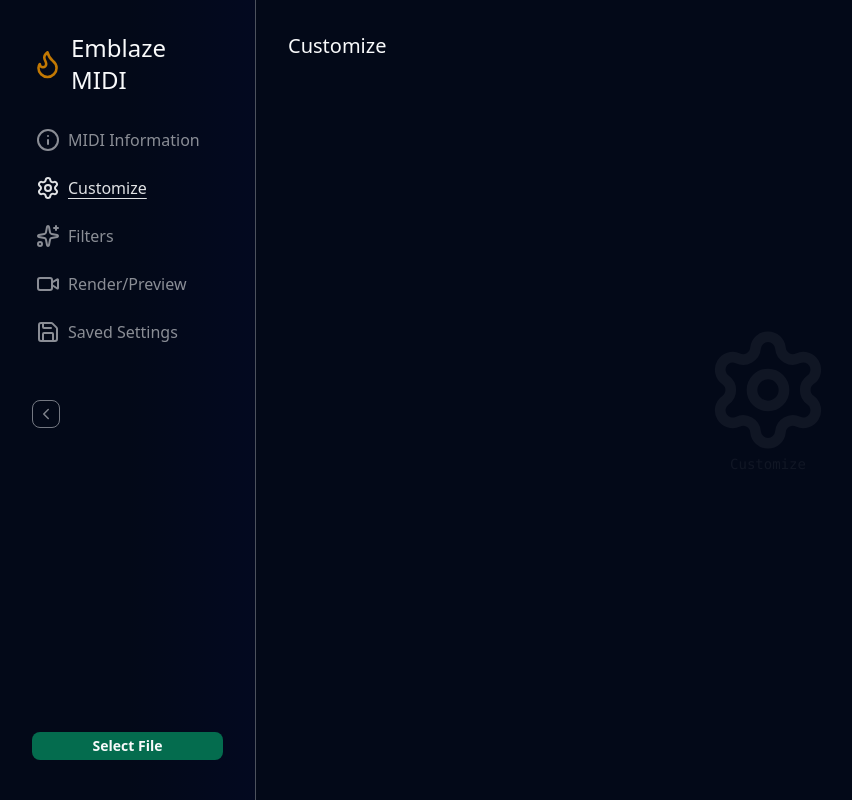
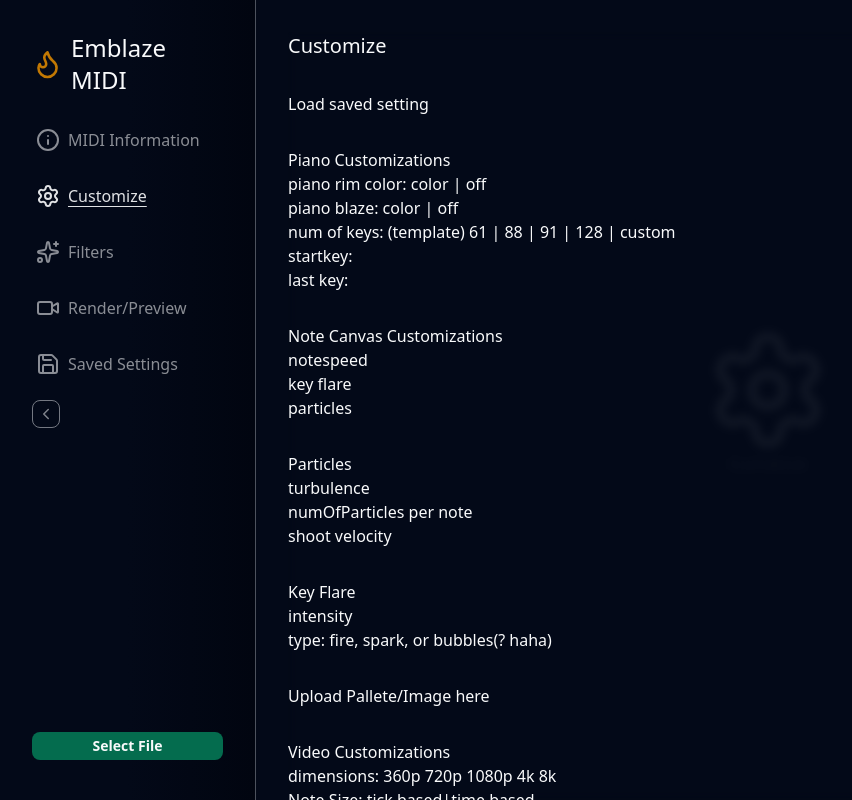
Before and after one commit to AndreBryant/emblaze-app, a SvelteKit app: page / in a window 1280 px wide. Both pictures are taken after a click on the button "Customize". Shown: the whole page, without its empty margins (0-852 px from the left). Built offline with nearby package versions, Linux system fonts and the light colour scheme.

Commit message:
add boilerplate fields

```diff
--- a/src/components/Buttons/Button.svelte
+++ b/src/components/Buttons/Button.svelte
@@ -19,9 +19,9 @@
 			break;
 		case 'destructive':
 			style =
-				'my-2 px-2 py-1 text-sm text-secondary bg-red-500 font-semibold rounded-lg' +
+				'my-2 px-2 py-1 text-sm text-secondary bg-red-700 font-semibold rounded-lg' +
 				(wFull ? ' w-full' : '') +
-				' hover:bg-red-600 hover:cursor-pointer' +
+				' hover:bg-red-800 hover:cursor-pointer' +
 				' transition duration-150' +
 				' overflow-hidden text-ellipsis whitespace-nowrap';
 
--- /dev/null
+++ b/src/components/NoFileLoaded.svelte
@@ -0,0 +1,5 @@
+<div class="flex flex-col gap-4">
+	<pre class="opacity-70 hover:opacity-95">&gt; No MIDI file loaded. </pre>
+	<pre
+		class="opacity-70 hover:opacity-95">&gt; Please select a MIDI file (.mid) using the button on the bottom left.</pre>
+</div>
--- a/src/components/Sidebar.svelte
+++ b/src/components/Sidebar.svelte
@@ -16,11 +16,11 @@
 
 <div
 	id="sidebar"
-	class={`p-8 flex flex-col gap-8 border-r border-r-secondary border-opacity-30 fixed h-full select-none bg-gradient-to-r from-primary from-50% to-[#030920] ${$isSidebarCollapsed ? ' w-24' : ' w-64'}`}
+	class={`p-8 flex flex-col gap-8 border-r border-r-secondary border-opacity-30 fixed h-full select-none bg-gradient-to-r from-primary from-50% to-[#010510] ${$isSidebarCollapsed ? ' w-24' : ' w-64'}`}
 >
 	<AppTitle label={'Emblaze MIDI'} />
 	<div class="flex-grow">
-		<ul class="flex flex-col gap-6 justify-center">
+		<ul class="flex flex-col gap-8 justify-center">
 			{#each items as item}
 				<TabTrigger
 					logo={item.logo}
--- a/src/components/TabContent.svelte
+++ b/src/components/TabContent.svelte
@@ -1,12 +1,21 @@
 <script>
+	import { isSidebarCollapsed } from '$lib/stores/app-stores.js';
 	export let component;
 	export let props = {};
 	export let logo;
 	export let label;
+
+	let wStyle = '64';
+
+	$: wStyle = $isSidebarCollapsed ? '24' : '64';
 </script>
 
 <div
-	class="absolute top-0 left-0 h-full w-full flex justify-center items-center pointer-events-none"
+	class={'fixed top-0 left-0 h-full flex justify-center items-center pointer-events-none ' +
+		' ml-' +
+		wStyle +
+		' ' +
+		($isSidebarCollapsed ? 'w-[calc(100vw-6rem)]' : 'w-[calc(100vw-16rem)]')}
 >
 	<div class="opacity-5">
 		<span class="icon">
--- a/src/components/tab-settings/customize/Customize.svelte
+++ b/src/components/tab-settings/customize/Customize.svelte
@@ -1,3 +1,103 @@
-<div class="flex flex-col gap-8">
+<script>
+</script>
+
+<div class="flex flex-col gap-8 pb-8 backdrop-blur-sm">
 	<h2 class="text-xl">Customize</h2>
+	<!-- load Saved Setting -->
+	<div>
+		<p>Load saved setting</p>
+	</div>
+	<!-- Piano -->
+	<div>
+		<h3>Piano Customizations</h3>
+		<p>piano rim color: color | off</p>
+		<p>piano blaze: color | off</p>
+		<p>num of keys: (template) 61 | 88 | 91 | 128 | custom</p>
+
+		<!-- if num of keys:custom -->
+		<p>startkey:</p>
+		<p>last key:</p>
+	</div>
+
+	<!-- Note Canvas -->
+	<div>
+		<h3>Note Canvas Customizations</h3>
+		<p>notespeed</p>
+		<p>key flare</p>
+		<p>particles</p>
+	</div>
+
+	<!-- if particles:on -->
+	<div>
+		<h3>Particles</h3>
+		<p>turbulence</p>
+		<p>numOfParticles per note</p>
+		<p>shoot velocity</p>
+	</div>
+
+	<!-- if flare:on -->
+	<div>
+		<h3>Key Flare</h3>
+		<p>intensity</p>
+		<p>type: fire, spark, or bubbles(? haha)</p>
+	</div>
+
+	<!-- Color Scheme -->
+	<div>
+		<h3>Upload Pallete/Image here</h3>
+	</div>
+
+	<!-- Video Customizations -->
+	<div>
+		<h3>Video Customizations</h3>
+		<p>dimensions: 360p 720p 1080p 4k 8k</p>
+		<p>Note Size: tick based|time based</p>
+		<p>framerate: 60 | 30 | custom:max[60]</p>
+	</div>
+	<!-- Video Customizations -->
+	<div>
+		<h3>Video Customizations</h3>
+		<p>dimensions: 360p 720p 1080p 4k 8k</p>
+		<p>framerate: 60 | 30 | custom:max[60]</p>
+	</div>
+	<!-- Video Customizations -->
+	<div>
+		<h3>Video Customizations</h3>
+		<p>dimensions: 360p 720p 1080p 4k 8k</p>
+		<p>framerate: 60 | 30 | custom:max[60]</p>
+	</div>
+	<!-- Video Customizations -->
+	<div>
+		<h3>Video Customizations</h3>
+		<p>dimensions: 360p 720p 1080p 4k 8k</p>
+		<p>framerate: 60 | 30 | custom:max[60]</p>
+	</div>
+	<!-- Video Customizations -->
+	<div>
+		<h3>Video Customizations</h3>
+		<p>dimensions: 360p 720p 1080p 4k 8k</p>
+		<p>framerate: 60 | 30 | custom:max[60]</p>
+	</div>
+	<!-- Video Customizations -->
+	<div>
+		<h3>Video Customizations</h3>
+		<p>dimensions: 360p 720p 1080p 4k 8k</p>
+		<p>framerate: 60 | 30 | custom:max[60]</p>
+	</div>
+	<!-- Video Customizations -->
+	<div>
+		<h3>Video Customizations</h3>
+		<p>dimensions: 360p 720p 1080p 4k 8k</p>
+		<p>framerate: 60 | 30 | custom:max[60]</p>
+	</div>
+
+	<!-- Save current Setting -->
+	<div>
+		<button>save</button>
+		<input type="text" name="" id="" placeholder="name the setting" />
+		<p>
+			naming it the same as an existing setting, overwrites the setting (Local storage only has 10mb
+			limit capacity)
+		</p>
+	</div>
 </div>
--- a/src/components/tab-settings/filters/Filters.svelte
+++ b/src/components/tab-settings/filters/Filters.svelte
@@ -1,3 +1,25 @@
 <div class="flex flex-col gap-8">
 	<h2 class="text-xl">Filters</h2>
+	<!-- Filters -->
+	<div>
+		<h3>Filters</h3>
+		<p>vignette</p>
+		<p>more to be added</p>
+	</div>
+
+	<!-- Background -->
+	<div>
+		<h3>Background</h3>
+		<p>background dim</p>
+	</div>
+
+	<!-- Save current Setting -->
+	<div>
+		<button>save</button>
+		<input type="text" name="" id="" placeholder="name the setting" />
+		<p>
+			naming it the same as an existing setting, overwrites the setting (Local storage only has 10mb
+			limit capacity)
+		</p>
+	</div>
 </div>
--- a/src/components/tab-settings/information/Information.svelte
+++ b/src/components/tab-settings/information/Information.svelte
@@ -1,6 +1,7 @@
 <script>
+	import { midiData, filename } from '$lib/stores/midi-stores.js';
+	import NoFileLoaded from '../../NoFileLoaded.svelte';
 	import Table from './Table.svelte';
-	import { midiData, filename } from '$lib/stores/midi-stores.js';
 
 	let fileData = {};
 	let headerData = {};
@@ -42,7 +43,9 @@
 
 <div class="flex flex-col gap-8 w-full">
 	<h2 class="text-xl font-semibold">MIDI Information</h2>
-	{#if $midiData}
+	{#if !$midiData}
+		<NoFileLoaded />
+	{:else}
 		<div class="flex flex-col gap-4 mr-8">
 			<!-- <pre>{JSON.stringify($midiData, null, 2)}</pre> -->
 			<ul class="flex flex-col gap-8 w-full lg:w-[30vw]">
@@ -60,9 +63,5 @@
 				</li>
 			</ul>
 		</div>
-	{:else}
-		<div class="flex flex-col gap-4">
-			<pre class="opacity-70">&gt; No MIDI file loaded.</pre>
-		</div>
 	{/if}
 </div>
--- a/src/components/tab-settings/render/Render.svelte
+++ b/src/components/tab-settings/render/Render.svelte
@@ -15,6 +15,8 @@
 
 			let parent = document.getElementById('sketch-holder');
 			p5Sketch = createSketch(p5.default, parent);
+
+			// p5Sketch.currentTick|currentTime <-- modify these here but remember to pause then play again when changing ticks
 		}
 	});
 
@@ -23,6 +25,8 @@
 			p5Sketch.remove();
 		}
 	});
+
+	const togglePlay = () => ($paused = !$paused);
 </script>
 
 <div class="flex flex-col gap-1 h-full">
@@ -58,11 +62,13 @@
 					<!-- PLAY/PAUSE + SEEK BUTTONS -->
 					<div class="justify-center flex gap-8">
 						<Button variant="ghost"><ChevronLeft /></Button>
-						{#if $paused}
-							<Button variant="primary"><Play /></Button>
-						{:else}
-							<Button variant="primary"><Pause /></Button>
-						{/if}
+						<Button variant="primary" onclick={togglePlay}>
+							{#if $paused}
+								<Play />
+							{:else}
+								<Pause />
+							{/if}
+						</Button>
 						<Button variant="ghost"><ChevronsRight /></Button>
 					</div>
 					<div></div>
```
